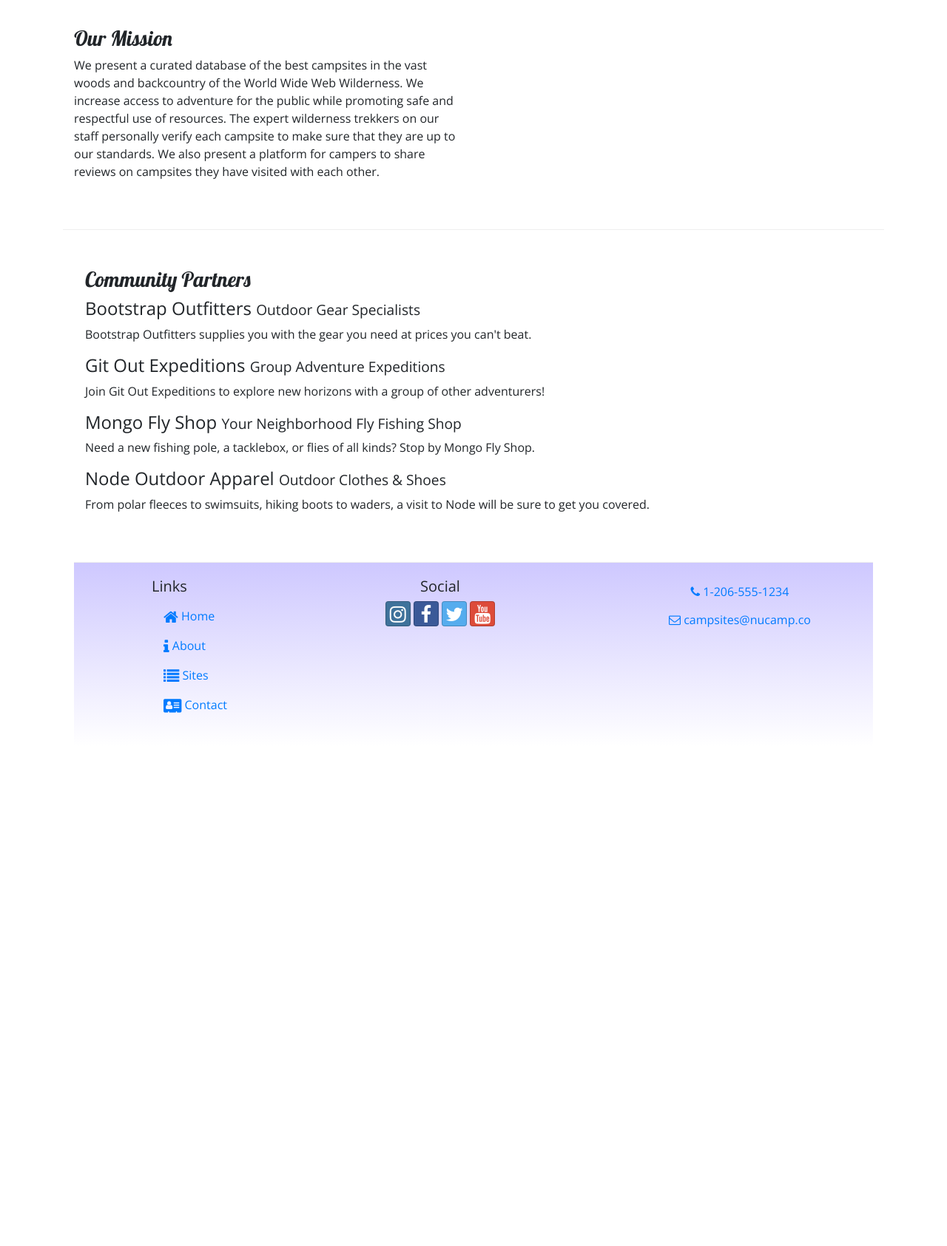
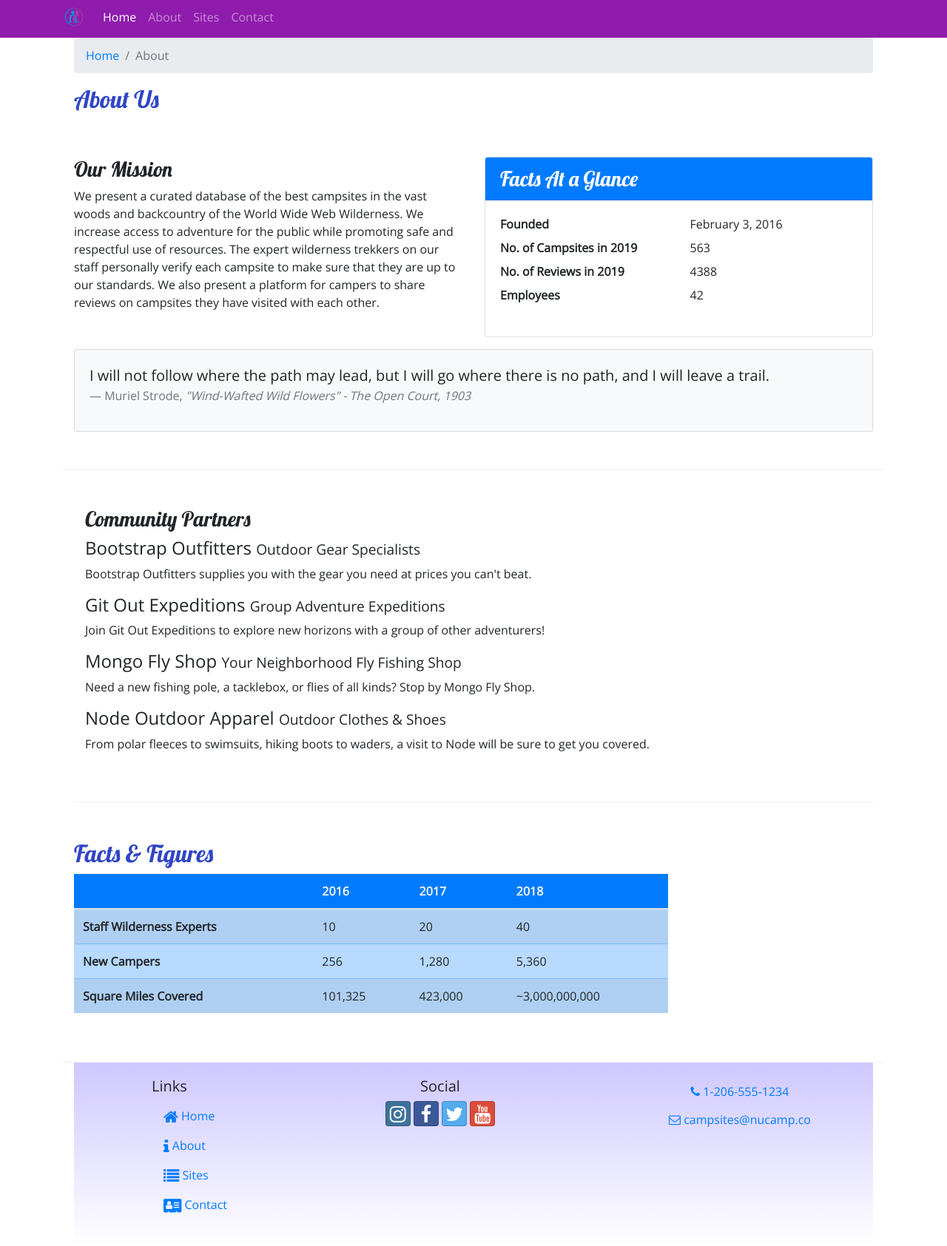
Before and after one commit to the-vagabond-blonde/nucamp, a website: page aboutus.html in a window 1280 px wide. Shown: the part 344-2029 px from the top of the page at 74% size. Before the commit the page ends 1353 px from the top, so only its background shows below. Drawn offline with nearby package versions, Linux system fonts and the light colour scheme.

Commit message:
Second week complete

```diff
--- a/aboutus.html
+++ b/aboutus.html
@@ -21,17 +21,22 @@
     <header class="jumbotron jumbotron-fluid">
         <div class="container">
             <div class="row">
+                <div class="col-4 col-sm-3 col-md-2 align-self-center">
+                    <img src="img/logo.png" class="img-fluid" />
                 <div class="col">
                     <h1>NuCamp</h1>
                     <h2>a better way to camp</h2>
                 </div>
+            </div>
             </div>
         </div>
     </header>
 
     <nav class="navbar navbar-expand-sm navbar-dark sticky-top">
         <div class="container">
-        <button class="navbar-toggler ml-auto" type="button" data-toggle="collapse" data-target="#nucampNavbar">
+            <a class="navbar-brand" href="index.html"><img src="img/logo.png" height="30" width="30" /></a>
+            <button class="navbar-toggler" type="button" data-toggle="collapse" data-target="#nucampNavbar">
+        <button class="navbar-toggler" type="button" data-toggle="collapse" data-target="#nucampNavbar">
             <span class="navbar-toggler-icon"></span>
         </button>
         <div class="collapse navbar-collapse" id="nucampNavbar">
@@ -63,10 +68,39 @@
             <div class="container">
                 <div class="row row-content">
                     <div class="col-sm-6">
-                <h3>Our Mission</h3>
-                <p>We present a curated database of the best campsites in the vast woods and backcountry of the World Wide Web Wilderness. We increase access to adventure for the public while promoting safe and respectful use of resources. The expert wilderness trekkers on our staff personally verify each campsite to make sure that they are up to our standards. We also present a platform for campers to share reviews on campsites they have visited with each other.</p>
-            </div>
-        </div>
+                        <h3>Our Mission</h3>
+                        <p>We present a curated database of the best campsites in the vast woods and backcountry of the World Wide Web Wilderness. We increase access to adventure for the public while promoting safe and respectful use of resources. The expert wilderness trekkers on our staff personally verify each campsite to make sure that they are up to our standards. We also present a platform for campers to share reviews on campsites they have visited with  each other.</p>
+                    </div>
+                    <div class="col-sm-6">
+                        <div class="card">
+                            <h3 class="card-header bg-primary text-white">Facts At a Glance</h3>
+                            <div class="card-body">
+                                <dl class="row">
+                                    <dt class="col-6">Founded</dt>
+                                    <dd class="col-6">February 3, 2016</dd>
+                                    <dt class="col-6">No. of Campsites in 2019</dt>
+                                    <dd class="col-6">563</dd>
+                                    <dt class="col-6">No. of Reviews in 2019</dt>
+                                    <dd class="col-6">4388</dd>
+                                    <dt class="col-6">Employees</dt>
+                                    <dd class="col-6">42</dd>
+                                </dl>
+                            </div>
+                        </div>
+                    </div>
+                    <div class="col">
+                        <div class="card bg-light mt-3">
+                            <blockquote class="blockquote card-body">
+                                <p class="mb-0">I will not follow where the path may lead, but I will go where there is no path, and I will leave a trail.</p>
+                                <footer class="blockquote-footer">Muriel Strode,
+                                    <cite title="Source Title">"Wind-Wafted Wild Flowers" -
+                                        The Open Court, 1903
+                                    </cite>
+                                </footer>
+                            </blockquote>
+                        </div>
+                    </div>
+                </div>
 
         <div class="container">
             <div class="row row-content">
@@ -84,7 +118,46 @@
         </div>
     </div>
 
-    <footer>
+    <div class="row row-content">
+        <div class="col-sm-9">
+            <h2>Facts &amp; Figures</h2>
+            <div class="table-responsive">
+                   <table class="table table-striped">
+                    <thead>
+                        <tr class="bg-primary text-light">
+                            <th></th>
+                            <th>2016</th>
+                            <th>2017</th>
+                            <th>2018</th>
+                        </tr>
+                    </thead>
+                    <tbody class="table-primary">
+                        <tr>
+                            <th>Staff Wilderness Experts</th>
+                            <td>10</td>
+                            <td>20</td>
+                            <td>40</td>
+                        </tr>
+                        <tr>
+                            <th>New Campers</th>
+                            <td>256</td>
+                            <td>1,280</td>
+                            <td>5,360</td>
+                        </tr>
+                        <tr>
+                            <th>Square Miles Covered</th>
+                            <td>101,325</td>
+                            <td>423,000</td>
+                            <td>~3,000,000,000</td>
+                        </tr>
+                    </tbody>
+                </table>
+            </div>
+        </div>
+   </div>
+
+
+    <footer class="site-footer">
         <div class="container">
             <div class="row">
                 <div class="col-4 col-sm-2 offset-1">
--- a/css/style.css
+++ b/css/style.css
@@ -13,7 +13,7 @@ header h2 {
     color: #CEC8FF;
 }
 
-footer {
+.site-footer{
     background-image: linear-gradient(#CEC8FF, white);
     padding: 20px 0;
 }
```
Also changed, not shown: contactus.html (+17 -11 lines), index.html (+18 -3 lines), img/bootstrap-thumb.png (added), img/breadcrumb-trail-thumb.jpg (added), img/breadcrumb-trail.jpg (added), img/chrome-river-thumb.jpg (added), img/chrome-river.jpg (added), img/logo.png (added), img/react-lake-thumb.jpg (added), img/react-lake.jpg (added), 1 other file.
